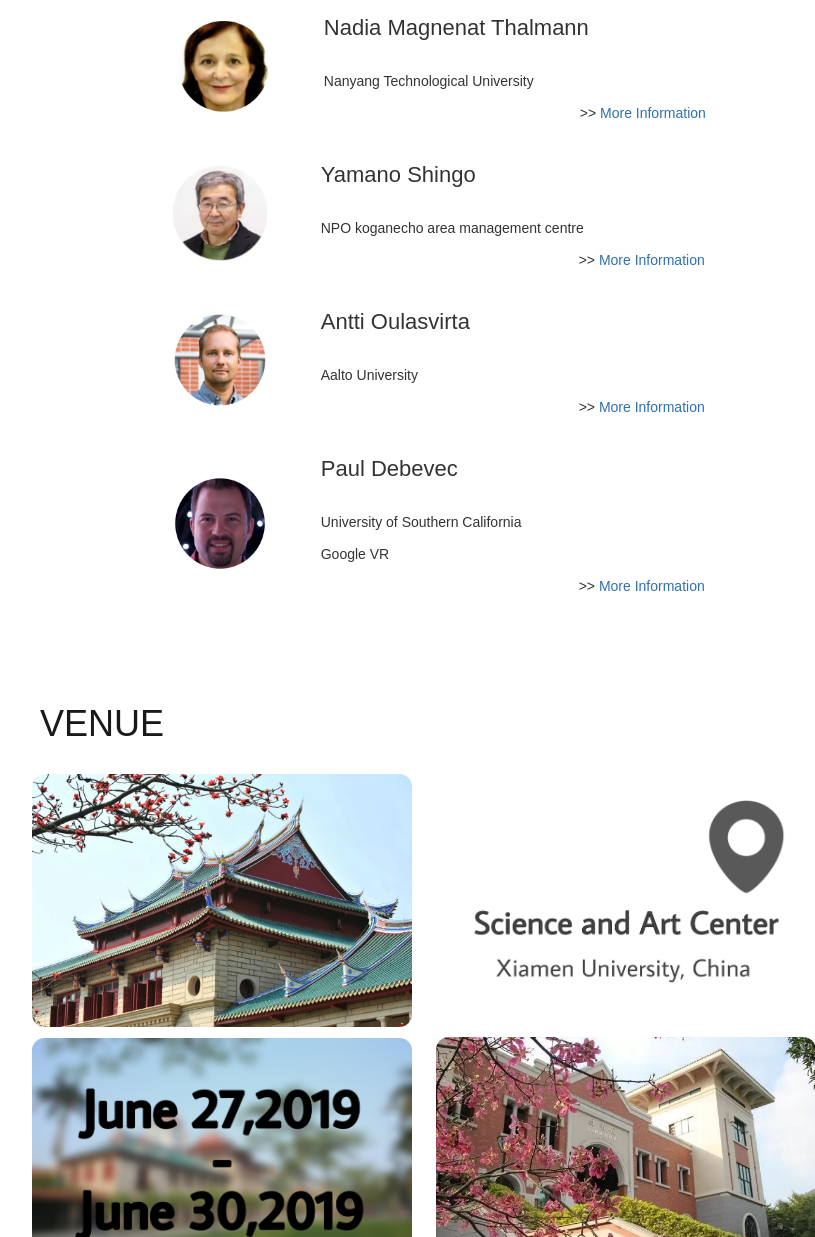
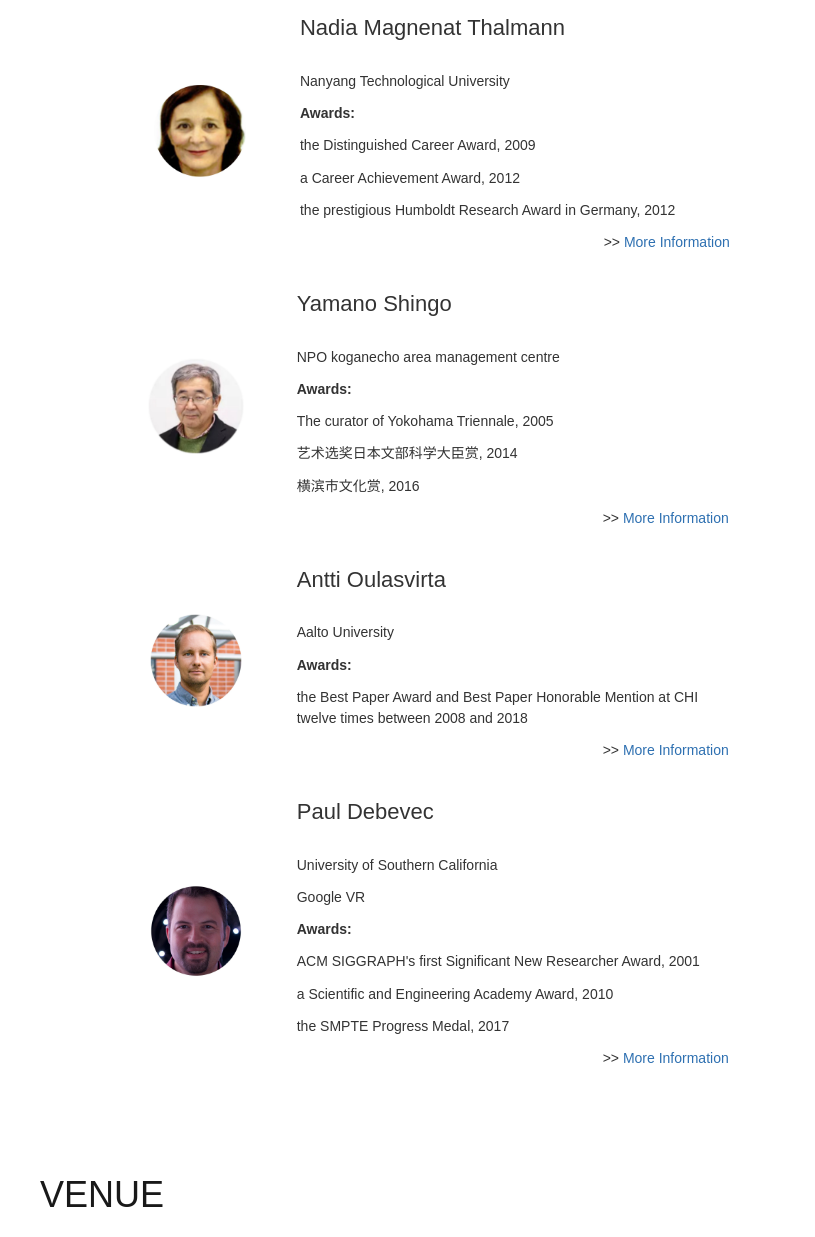
Before and after one commit to ChineseCHI2019/ChineseCHI2019.github.io, a plain HTML site: page index.html in a window 1280 px wide. Shown: the part 1940-3177 px from the top of the page, without its empty margins (96-911 px from the left). Drawn offline with Linux system fonts and the light colour scheme; a web font is replaced by a local one.

Commit message:
Update index.html

```diff
--- a/index.html
+++ b/index.html
@@ -273,9 +273,13 @@ jQuery.extend(Drupal.settings, {"basePath":"\/","pathPrefix":"","ajaxPageState":
   <div class="rtecenter" style="display:inline-block;padding-left: 5px;padding-right: 5px;margin-left: 5px;margin-right: 5px;width:16%;vertical-align: middle;" >
     <img class="img" src="sites/all/themes/business/images/keynote1.jpg" style="cursor:pointer;width: 64%" />
   </div>
-  <div class="rtecenter" style="display:inline-block;padding-left: 5px;padding-right: 5px;margin-left: 5px;margin-right: 5px;width:40%;vertical-align: middle;">
+  <div class="rtecenter" style="display:inline-block;padding-left: 5px;padding-right: 5px;margin-left: 5px;margin-right: 5px;width:45%;vertical-align: middle;">
 <p align="left" style="font-size:22px; line-height:50px; "> Nadia Magnenat Thalmann </p>
 <p align="left">Nanyang Technological University</p>
+<p align="left"><strong>Awards:</strong></p>
+<p align="left">the Distinguished Career Award, 2009</p>
+<p align="left"> a Career Achievement Award, 2012</p>
+<p align="left">the prestigious Humboldt Research Award in Germany, 2012</p>
 <p align="right">>>  <a href="http://www.nadiathalmann.com/index.html">More Information</a></p>
   </div>
 </div>
@@ -284,9 +288,13 @@ jQuery.extend(Drupal.settings, {"basePath":"\/","pathPrefix":"","ajaxPageState":
   <div class="rtecenter" style="display:inline-block;padding-left: 5px;padding-right: 5px;margin-left: 5px;margin-right: 5px;width:16%;vertical-align: middle;" >
     <img class="img" src="sites/all/themes/business/images/keynote3.jpg" style="cursor:pointer;width: 66.4%" />
   </div>
-  <div class="rtecenter" style="display:inline-block;padding-left: 5px;padding-right: 5px;margin-left: 5px;margin-right: 5px;width:40%;vertical-align: middle;">
+  <div class="rtecenter" style="display:inline-block;padding-left: 5px;padding-right: 5px;margin-left: 5px;margin-right: 5px;width:45%;vertical-align: middle;">
 <p align="left" style="font-size:22px; line-height:50px; "> Yamano Shingo </p>
 <p align="left">NPO koganecho area management centre</p>
+<p align="left"><strong>Awards:</strong></p>
+<p align="left">The curator of Yokohama Triennale, 2005</p>
+<p align="left">艺术选奖日本文部科学大臣赏, 2014</p>
+<p align="left">横滨市文化赏, 2016</p>
 <p align="right">>>  <a href="http://www.koganecho.net/contents/voice/voice-85.html">More Information</a></p>
   </div>
 </div>
@@ -295,9 +303,13 @@ jQuery.extend(Drupal.settings, {"basePath":"\/","pathPrefix":"","ajaxPageState":
   <div class="rtecenter" style="display:inline-block;padding-left: 5px;padding-right: 5px;margin-left: 5px;margin-right: 5px;width:16%;vertical-align: middle;" >
     <img class="img" src="sites/all/themes/business/images/keynote2a.jpg" style="cursor:pointer;width: 60%" />
   </div>
-  <div class="rtecenter" style="display:inline-block;padding-left: 5px;padding-right: 5px;margin-left: 5px;margin-right: 5px;width:40%;vertical-align: middle;">
+  <div class="rtecenter" style="display:inline-block;padding-left: 5px;padding-right: 5px;margin-left: 5px;margin-right: 5px;width:45%;vertical-align: middle;">
 <p align="left" style="font-size:22px; line-height:50px; "> Antti Oulasvirta </p>
 <p align="left">Aalto University</p>
+<p align="left"><strong>Awards:</strong></p>
+<p align="left">the Best Paper Award and Best Paper Honorable Mention at CHI twelve times between 2008 and 2018</p>
+<p align="left"></p>
+<p align="left"></p>
 <p align="right">>>  <a href="http://users.comnet.aalto.fi/oulasvir/">More Information</a></p>
   </div>
 	    </div>
@@ -305,10 +317,14 @@ jQuery.extend(Drupal.settings, {"basePath":"\/","pathPrefix":"","ajaxPageState":
   <div class="rtecenter" style="display:inline-block;padding-left: 5px;padding-right: 5px;margin-left: 5px;margin-right: 5px;width:16%;vertical-align: middle;" >
     <img class="img" src="sites/all/themes/business/images/keynote5.jpg" style="cursor:pointer;width: 60%" />
   </div>
-  <div class="rtecenter" style="display:inline-block;padding-left: 5px;padding-right: 5px;margin-left: 5px;margin-right: 5px;width:40%;vertical-align: middle;">
+  <div class="rtecenter" style="display:inline-block;padding-left: 5px;padding-right: 5px;margin-left: 5px;margin-right: 5px;width:45%;vertical-align: middle;">
 <p align="left" style="font-size:22px; line-height:50px; "> Paul Debevec </p>
 <p align="left">University of Southern California</p>
 <p align="left">Google VR</p>
+<p align="left"><strong>Awards:</strong></p>
+<p align="left">ACM SIGGRAPH's first Significant New Researcher Award, 2001</p>
+<p align="left">a Scientific and Engineering Academy Award, 2010</p>
+<p align="left">the SMPTE Progress Medal, 2017</p>
 <p align="right">>>  <a href="http://www.pauldebevec.com/Bio/ ">More Information</a></p>
   </div>
 </div>
```
